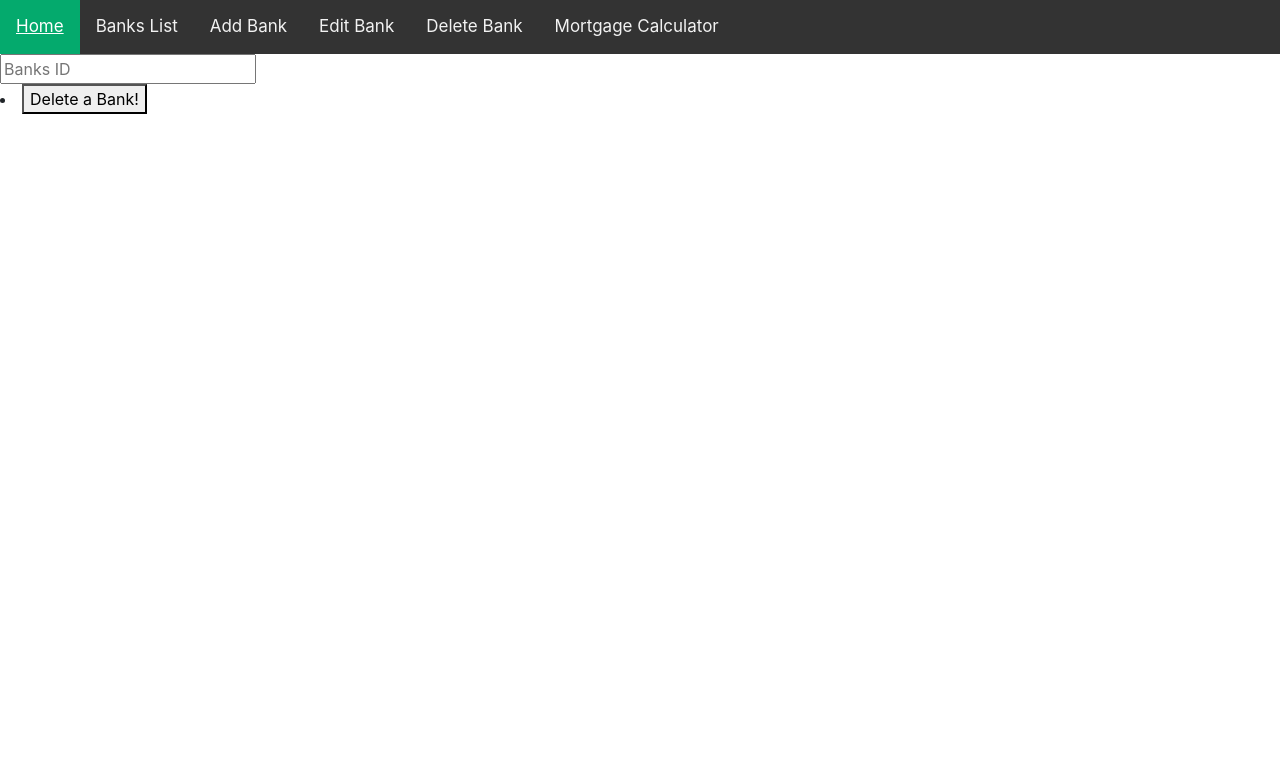
After one commit to DummyEgg/BankMortgage, a Flask app: page /delete_bank in a window 1280 px wide. The commit adds this page. Shown: the top 783 px of the page. Run offline with Flask 2, Linux system fonts and the light colour scheme; some libraries are stand-ins or nearby versions.

Commit message:
edit and delete bank

```diff
--- a/app.py
+++ b/app.py
@@ -48,20 +48,26 @@ def add_bank():
 
 @app.route('/api/edit_bank/<int:bank_id>', methods=['PUT'])
 def edit_bank(bank_id):
-    if not bank_id:
+    print(bank_id)
+    print(request.json)
+    if bank_id is None:
         abort(404)
     if not request.json:
         abort(400)
-    bank = filter(lambda temp: temp['id'] == bank_id, banks)
+    bank = list(filter(lambda temp: temp['id'] == bank_id, banks))
     if 'name' in request.json and type(request.json['name']) != str:
         abort(400)
-    if 'interest_rate' in request.json and type(request.json['interest_rate']) is not float:
+    if 'interest_rate' in request.json and type(request.json['interest_rate']) is not int:
+        print('a')
         abort(400)
     if 'maximum_loan' in request.json and type(request.json['maximum_loan']) is not int:
+        print('b')
         abort(400)
-    if 'minimum_down_payment' in request.json and type(request.json['minimum_down_payment']) is not float:
+    if 'minimum_down_payment' in request.json and type(request.json['minimum_down_payment']) is not int:
+        print('c')
         abort(400)
     if 'loan_term' in request.json and type(request.json['loan_term']) is not int:
+        print('d')
         abort(400)
     bank[0]['name'] = request.json.get('name', bank[0]['name'])
     bank[0]['interest_rate'] = request.json.get('interest_rate', bank[0]['interest_rate'])
@@ -72,7 +78,7 @@ def edit_bank(bank_id):
 
 @app.route('/api/delete_bank/<int:bank_id>', methods=['DELETE'])
 def delete_bank(bank_id):
-    bank = filter(lambda temp: temp['id'] == bank_id, banks)
+    bank = list(filter(lambda temp: temp['id'] == bank_id, banks))
     if len(bank) == 0:
         abort(404)
     banks.remove(bank[0])
@@ -97,9 +103,13 @@ def addbank_template():
 def bankadded_template():
     return render_template('addedbank.html')
 
-@app.route('/editbank')
+@app.route('/edit_bank')
 def editbank_template():
     return render_template('editbank.html')
 
+@app.route('/delete_bank')
+def delete_bank_template():
+    return render_template('delete_bank.html')
+
 if __name__ == '__main__':
     app.run(debug=True)
--- a/templates/addbank.html
+++ b/templates/addbank.html
@@ -39,7 +39,7 @@ body {
         <a class="active" href="/">Home</a>
         <a href="banks">Banks List</a>
         <a href="/addbank">Add Bank</a>
-        <a href="/editbank">Edit Bank</a>
+        <a href="/edit_bank">Edit Bank</a>
         <a href="/delete_bank">Delete Bank</a>
         <a href="/mortgage">Mortgage Calculator</a>
       </div>
--- /dev/null
+++ b/templates/delete_bank.html
@@ -0,0 +1,85 @@
+<html>
+<head>
+<style>
+body {
+  margin: 0;
+  font-family: Arial, Helvetica, sans-serif;
+}
+a {
+  overflow: hidden;
+  background-color: #333;
+  color: #f2f2f2;
+  text-align: center;
+  padding: 14px 16px;
+  text-decoration: none;
+  font-size: 17px;
+}
+
+a:hover {
+  background-color: #ddd;
+  color: black;
+}
+
+a.active {
+  background-color: #04AA6D;
+  color: white;
+}
+body {
+  margin: 0;
+  font-family: Arial, Helvetica, sans-serif;
+}
+
+.topnav {
+  overflow: hidden;
+  background-color: #333;
+}
+
+.topnav a {
+  float: left;
+  color: #f2f2f2;
+  text-align: center;
+  padding: 14px 16px;
+  text-decoration: none;
+  font-size: 17px;
+}
+
+.topnav a:hover {
+  background-color: #ddd;
+  color: black;
+}
+
+.topnav a.active {
+  background-color: #04AA6D;
+  color: white;
+}
+</style>
+    <link rel="shortcut icon" href="#" />
+    <link rel="stylesheet" href="https://stackpath.bootstrapcdn.com/bootstrap/4.3.1/css/bootstrap.min.css" integrity="sha384-ggOyR0iXCbMQv3Xipma34MD+dH/1fQ784/j6cY/iJTQUOhcWr7x9JvoRxT2MZw1T" crossorigin="anonymous">
+</head>
+<body>
+
+    <div class="topnav">
+        <a class="active" href="/">Home</a>
+        <a href="banks">Banks List</a>
+        <a href="/addbank">Add Bank</a>
+        <a href="/edit_bank">Edit Bank</a>
+        <a href="/delete_bank">Delete Bank</a>
+        <a href="/mortgage">Mortgage Calculator</a>
+      </div>
+    <form action="javascript:deletebank()">
+        <input id="bank_id" type="number" placeholder="Banks ID">
+        <li class="button">
+            <button type="submit">Delete a Bank!</button>
+        </li>
+    </form>
+    <script>
+        function deletebank(){
+            xhr = new XMLHttpRequest()
+            id = document.getElementById('bank_id').value
+            xhr.open("DELETE", '/api/delete_bank/' + id, true)
+            xhr.send()
+        }
+    </script>
+
+</body>
+</html>
--- a/templates/index.html
+++ b/templates/index.html
@@ -35,8 +35,9 @@ a.active {
 <h2>Navigation:</h2>
 <p><a href="/banks">View all Banks</a></p>
 <p><a href="/addbank">Add a Bank</a></p>
-<p><a href="/editbank">Edit a Bank</a></p>
-<p><a href="/deletebank.html">Delete a Bank</a></p>
+<p><a href="/edit_bank">Edit a Bank</a></p>
+<p><a href="/delete_bank">Delete a Bank</a></p>
+<p><a href="/mortgage">Mortgage Calculator</a></p>
 
 </body>
 </html>
```
Also changed, not shown: templates/banks.html (+49 -14 lines), templates/editbank.html (+49 -74 lines).
